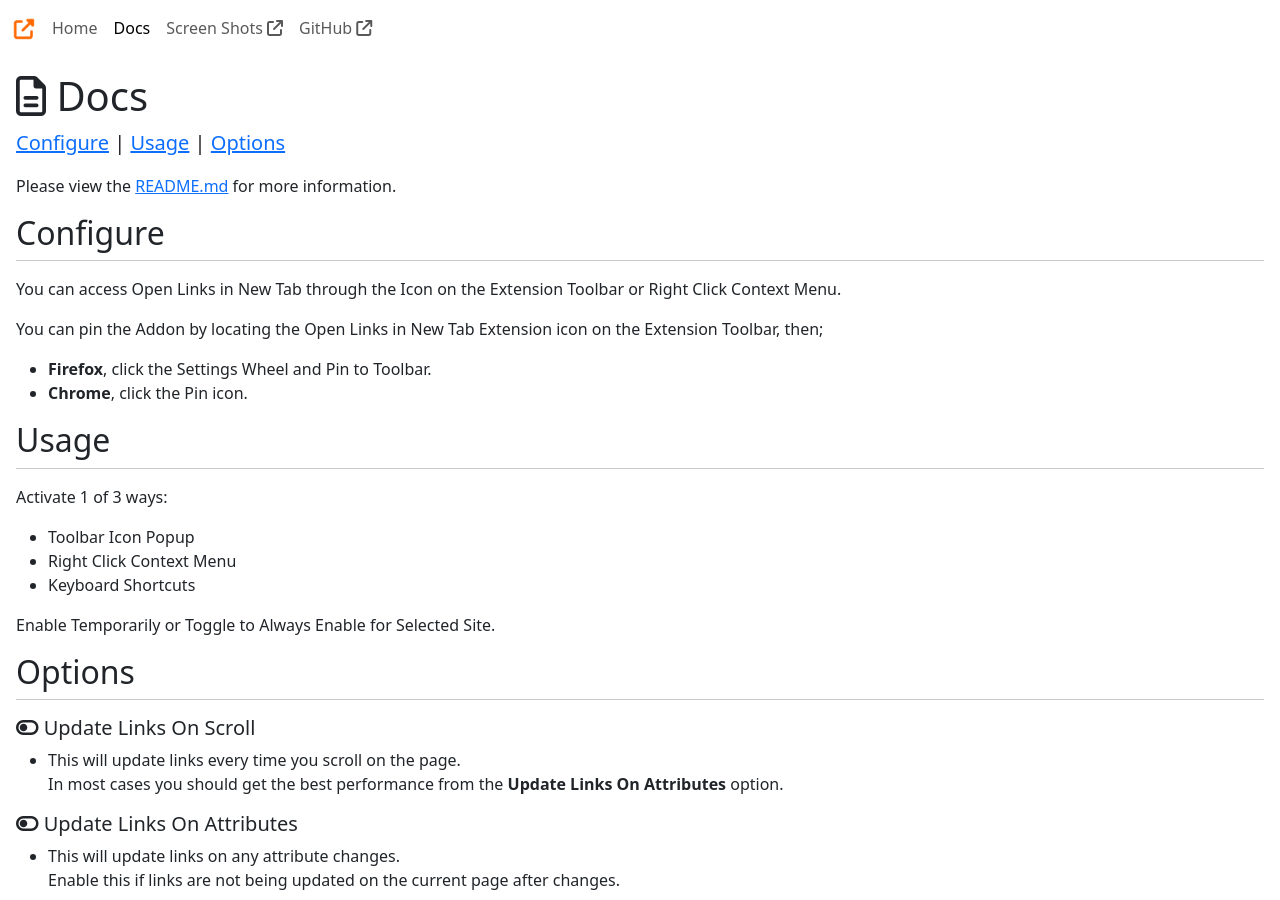
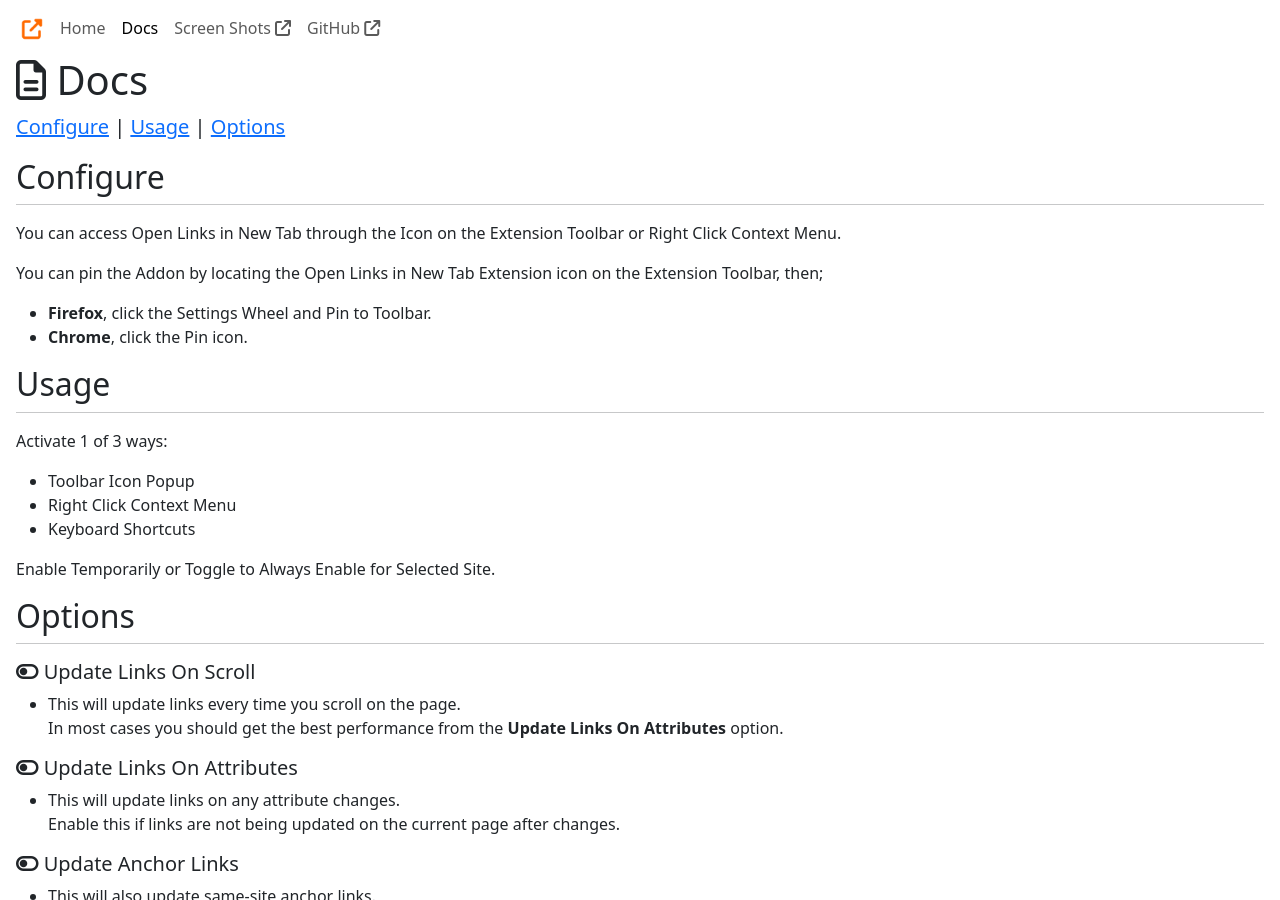
Before and after one commit to cssnr/open-links-in-new-tab-site, a Jekyll site: the page built from src/html/docs.html, in a window 1280 px wide and 900 px high. Built offline with Jekyll 4.4.1, drawn with Linux system fonts in a browser that asks for light colours; comment, search, counter and statistics services are not loaded.

Commit message:
Minor Fixes (#7)

```diff
--- a/src/_layouts/default.html
+++ b/src/_layouts/default.html
@@ -42,7 +42,7 @@
 <header>
     <nav class="navbar navbar-expand-sm" aria-label="Primary Navigation">
     <div class="container-fluid">
-        <a class="me-2" href="{{ "/" | relative_url }}">
+        <a class="mx-2" href="{{ "/" | relative_url }}">
             <img src="{{ "/media/logo.png" | relative_url }}" width="24" height="24" alt="logo" class="my-auto"></a>
         <button class="navbar-toggler" type="button" data-bs-toggle="collapse"
                 data-bs-target="#navbarSupportedContent" aria-controls="navbarSupportedContent"
@@ -65,12 +65,12 @@
     </nav>
 </header>
 
-<main class="flex-grow-1 p-3">
+<main class="flex-grow-1 px-3">
     {{ content }}
     <div class="clearfix"></div>
 </main>
 
-<footer class="footer mt-auto p-2 flex-shrink-0">
+<footer class="footer mt-auto p-1 flex-shrink-0">
     <div class="container-fluid">
         <div class="row">
             <div class="col-12 col-sm-5">
--- a/src/html/docs.html
+++ b/src/html/docs.html
@@ -10,8 +10,6 @@ description: Documentation and Instructions for configuring and using Open Links
 <p class="lead"><a href="#configure">Configure</a> | <a href="#usage">Usage</a> | <a href="#options">Options</a></p>
 
 {% comment %}{% include alerts.html %}{% endcomment %}
-
-<p>Please view the <a href="{{ site.github_url }}?tab=readme-ov-file#readme" target="_blank">README.md</a> for more information.</p>
 
 <h2 id="configure">Configure</h2>
 <hr class="mt-0">
--- a/src/js/uninstall.js
+++ b/src/js/uninstall.js
@@ -57,6 +57,7 @@ async function formSubmit(event) {
     const notWorking = event.target.elements['not-working'].checked
     const feedbackText = event.target.elements['uninstall-response'].value
     if (!(notUsed || notExpected || notWorking || feedbackText)) {
+        uninstallResponse.focus()
         return console.warn('No Data to Send.')
     }
     submitBtn.classList.add('disabled')
```
